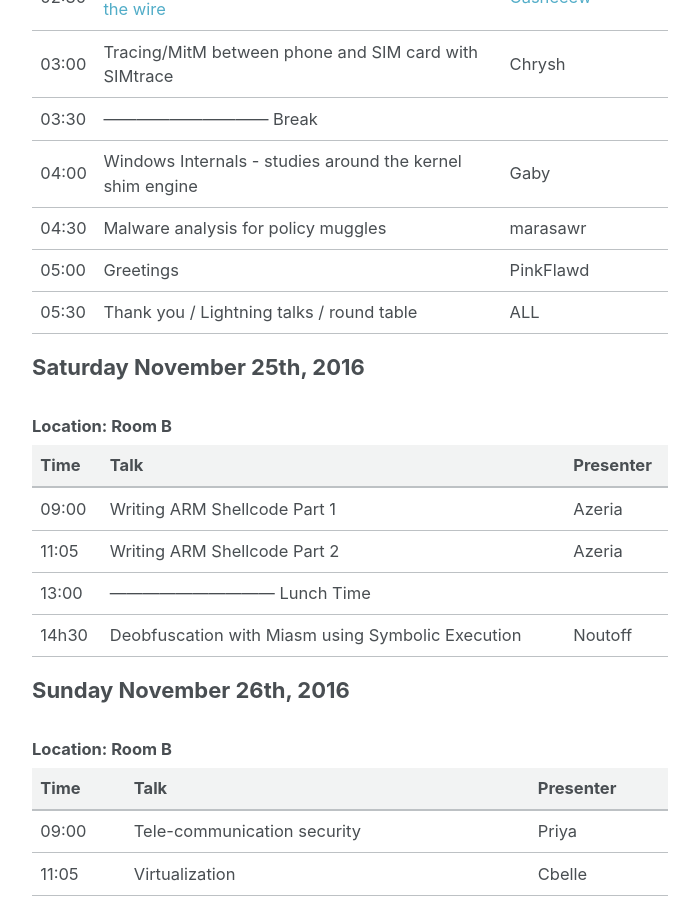
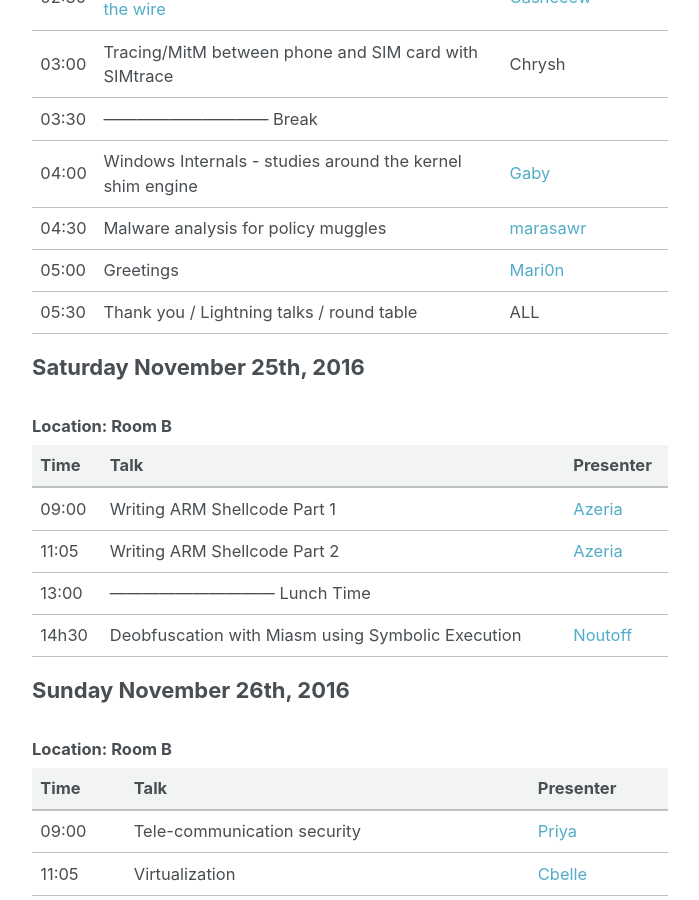
Before and after one commit to blackhoodieRE/blackhoodiere.github.io, a Jekyll site: the page built from _pages/archive.md, in a window 1280 px wide and 900 px high, scrolled down 863 px. Shown: the whole window, without its empty margins (290-989 px from the left). Built offline with Jekyll 4.4.1, drawn with Linux system fonts in a browser that asks for light colours.

Commit message:
Added link to twitter of all presenters

```diff
--- a/_pages/archive.md
+++ b/_pages/archive.md
@@ -17,17 +17,17 @@ header:
 | Time | Talk | Presenter |
 | :--- | :--- | :--- |
 |10:00| Arrival & Welcome | Blackhoodie alumnae |
-|11:00| Flash dumping | Kylma |
+|11:00| Flash dumping | [Kylma](https://twitter.com/_kylma) |
 |11:30| [SMT solvers in malware analysis](/assets/archive/debfuscation_smt_solvers_barbie.pdf) | [barbie](https://twitter.com/barbieauglend) |
-|12:00| Monitoring engineers with the cloud | Carly |
+|12:00| Monitoring engineers with the cloud | [Carly](https://twitter.com/_5chn31d3r_) |
 |12:30| ------------------------------  Lunch Time
 |02:00| Sandbox evasion using junk (stalling) code | Myshelle |
 |02:30| [Network Forensics - Follow the Bad Rabbit down the wire](/assets/archive/network_forensics_-_essy.pdf) | [Casheeew](https://twitter.com/casheeew) |
 |03:00| Tracing/MitM between phone and SIM card with SIMtrace | Chrysh |
 |03:30| ------------------------------  Break
-|04:00| Windows Internals - studies around the kernel shim engine | Gaby |
-|04:30| Malware analysis for policy muggles | marasawr |
-|05:00| Greetings | PinkFlawd |
+|04:00| Windows Internals - studies around the kernel shim engine | [Gaby](https://twitter.com/pwissenlit) |
+|04:30| Malware analysis for policy muggles | [marasawr](https://twitter.com/marasawr) |
+|05:00| Greetings | [Mari0n](https://twitter.com/pinkflawd) |
 |05:30| Thank you / Lightning talks / round table | ALL |
 
 **Saturday November 25th, 2016**
@@ -36,10 +36,10 @@ header:
 
 | Time | Talk | Presenter |
 | :--- | :--- | :--- |
-|09:00| Writing ARM Shellcode Part 1 | Azeria |
-|11:05| Writing ARM Shellcode Part 2 | Azeria |
+|09:00| Writing ARM Shellcode Part 1 | [Azeria](https://twitter.com/Fox0x01) |
+|11:05| Writing ARM Shellcode Part 2 | [Azeria](https://twitter.com/Fox0x01) |
 |13:00| ------------------------------  Lunch Time
-|14h30| Deobfuscation with Miasm using Symbolic Execution | Noutoff |
+|14h30| Deobfuscation with Miasm using Symbolic Execution | [Noutoff](https://twitter.com/__noutoff__) |
 
 **Sunday November 26th, 2016**
 
@@ -47,8 +47,8 @@ header:
 
 | Time | Talk | Presenter |
 | :--- | :--- | :--- |
-|09:00| Tele-communication security | Priya |
-|11:05| Virtualization | Cbelle |
+|09:00| Tele-communication security | [Priya](https://twitter.com/priyachalakkal) |
+|11:05| Virtualization | [Cbelle](https://twitter.com/cbelle1234) |
 |13:00| ------------------------------  Lunch Time
 |14h30| [Kernel Shim Engine for fun](/assets/archive/Kernel_Shim_Engine_for_fun_-_pwissenlit.pdf) | [Gaby](https://twitter.com/pwissenlit) |
 
```
